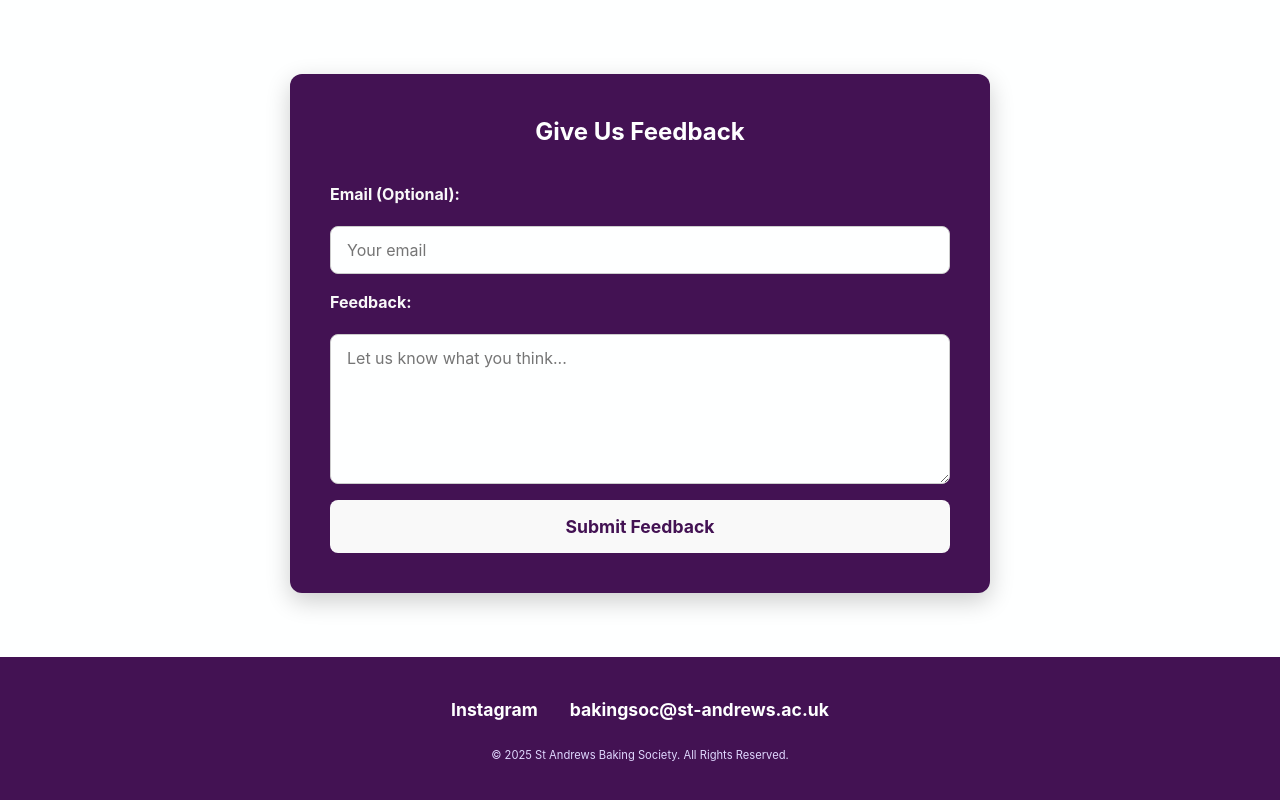
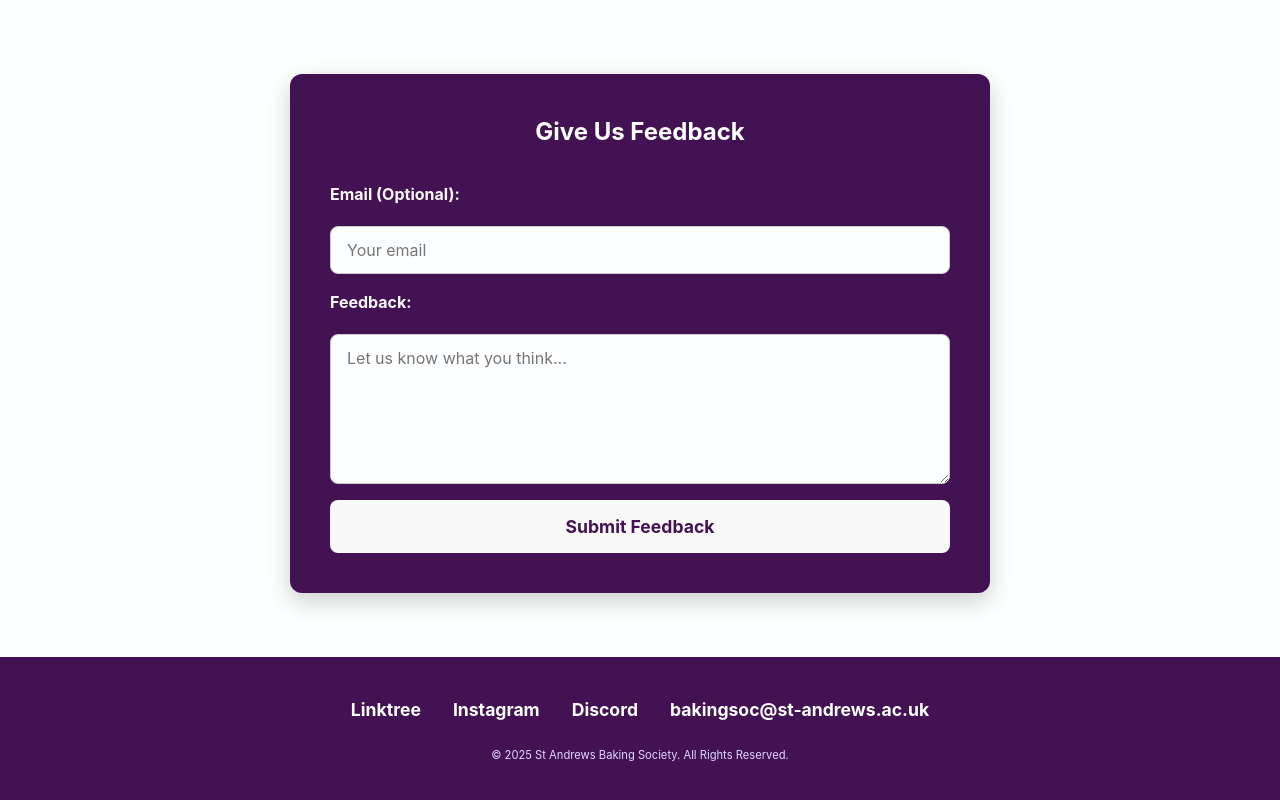
Before and after one commit to tamrachan/baking-soc-website, a React (Vite) app in the folder front-end/: page / in a window 1280 px wide. Shown: the part 3916-4716 px from the top of the page. Built offline with nearby package versions, Linux system fonts and the light colour scheme.

Commit message:
Added linktree and discord to the footer

```diff
--- a/front-end/src/components/Footer.jsx
+++ b/front-end/src/components/Footer.jsx
@@ -8,8 +8,14 @@ function Footer() {
     <footer className="site-footer">
       <div className="footer-content">
         <div className="footer-links">
+          <a href="https://linktr.ee/standrewsbakingsoc" target="_blank" rel="noopener noreferrer">
+            Linktree
+          </a>
           <a href="https://www.instagram.com/standrewsbakingsoc" target="_blank" rel="noopener noreferrer">
             Instagram
+          </a>
+          <a href="https://discord.gg/cVEEPpAney" target="_blank" rel="noopener noreferrer">
+            Discord
           </a>
           <a href="mailto:bakingsoc@st-andrews.ac.uk">
             bakingsoc@st-andrews.ac.uk
```
